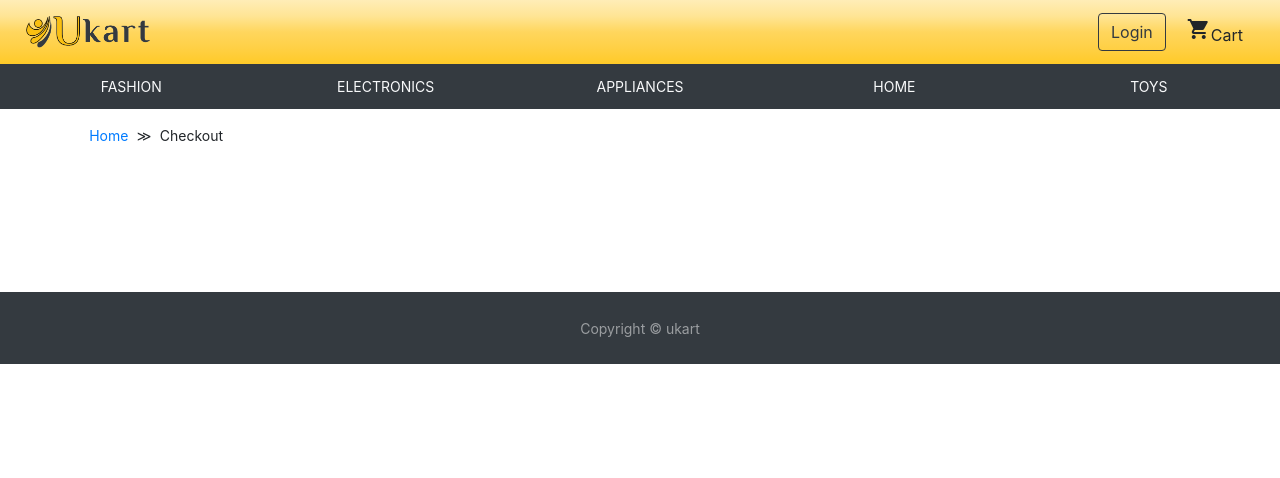
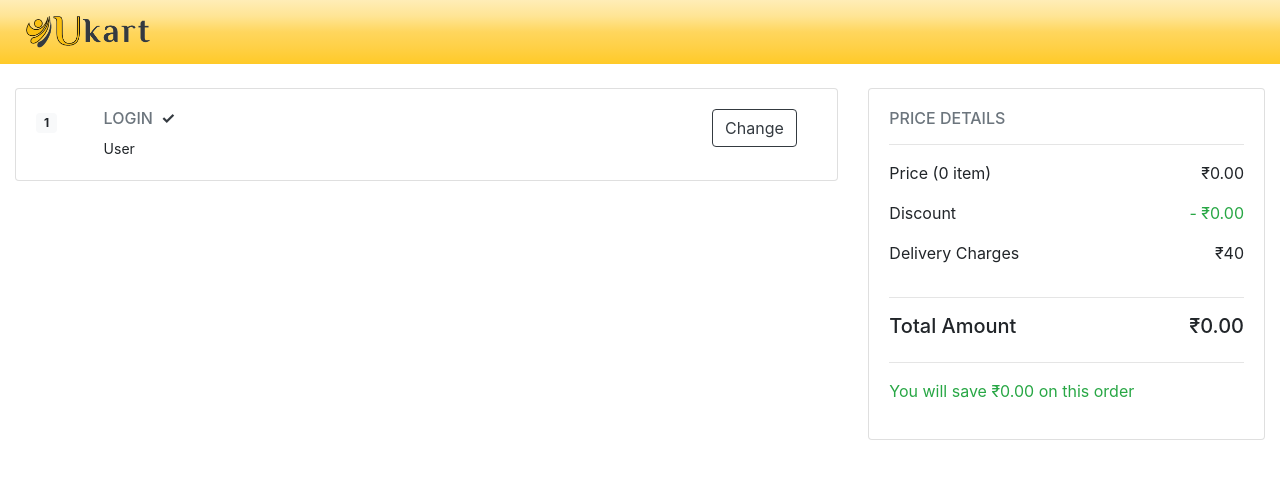
Before and after one commit to UdayakumarU/EcommerceMERN, a React (Create React App) app in the folder ReactApp/: page /checkout in a window 1280 px wide. Shown: the top 478 px of the page. Built offline with nearby package versions, Linux system fonts and the light colour scheme.

Commit message:
implemented checkout page

```diff
--- a/ReactApp/src/App.js
+++ b/ReactApp/src/App.js
@@ -8,7 +8,7 @@ import LoginSignupPage from "./pages/loginSignupPage";
 import ProductPage from "./pages/productPage";
 import DirectoryPage from "./pages/directoryPage";
 import CartPage from "./pages/cartPage";
-
+import CheckoutPage from "./pages/checkoutPage";
 
 import { getLoaderStatus, getErrorMessages, getSuccessMessages } from "./redux/misc/misc.selector";
 import APP_CONST from "./APP_CONST";
@@ -31,6 +31,7 @@ class App extends React.Component {
             <Route exact path="/" component={HomePage} />
             <Route path="/user" component={LoginSignupPage} />
             <Route path="/cart" component={CartPage} />
+            <Route path="/checkout" component={CheckoutPage} />
             <Route path="/product/:productId" component={ProductPage} />
             <Route path="/:category/:subCategory" component={DirectoryPage} />
             <Route path="/:category" component={DirectoryPage} />
--- /dev/null
+++ b/ReactApp/src/components/checkout/loginCheck.jsx
@@ -0,0 +1,59 @@
+import React, { Component } from 'react'
+import { connect } from 'react-redux';
+
+import {Tile} from "../../library";
+import { getCustomerName } from "../../redux/customer/customer.selector";
+
+const mapStateToProps = (state) => {
+    return {
+        customerName : getCustomerName(state)
+    }
+};
+
+class LoginCheck extends Component {
+    constructor(){
+        super();
+        this.state = { isChangeRequired : false }
+        this.headerContent = (
+            <h6>
+                <span class="badge badge-dark px-2 py-1">1</span>
+                <span className="text-muted px-3">LOGIN</span>
+            </h6>
+        );
+    }
+
+    handleChange = () =>{
+        this.setState({isChangeRequired:true})
+    }
+
+    render() {
+        const {isChangeRequired} = this.state;
+        const {customerName} = this.props;
+        return (
+            <Tile
+                className="mb-3"
+                headerClass ="_primary_bg"
+                header={isChangeRequired && this.headerContent}>
+                {!isChangeRequired && (
+                    <div className="row">
+                        <div className="col-md-1">
+                            <span class="badge badge-light px-2 py-1">1</span>
+                        </div>
+                        <div className="col-md-9">
+                            <h6>
+                                <span className="text-muted">LOGIN</span>
+                                <span className="text-dark ml-2"><strong>&#x2713;</strong></span>
+                            </h6>
+                            <small>{customerName}</small>
+                        </div>
+                        <div className="col-md-2">
+                            <button className ="btn btn-outline-dark" onClick={this.handleChange}>Change</button>
+                        </div>
+                    </div>)
+                }
+            </Tile>
+        )
+    }
+}
+
+export default connect(mapStateToProps)(LoginCheck);
--- a/ReactApp/src/components/misc/header.jsx
+++ b/ReactApp/src/components/misc/header.jsx
@@ -12,7 +12,7 @@ const mapStateToProps = (state) => {
     };
 }
 
-const Header = ({hideCart, customerLoggedIn}) => {
+const Header = ({hideCart, hideLogin, customerLoggedIn}) => {
 
     return (
         <nav className="navbar navbar-dark text-dark sticky-top _primary_bg pt-0 pb-0">
@@ -20,11 +20,11 @@ const Header = ({hideCart, customerLoggedIn}) => {
                 <img src={"../logo.png"} alt="UKART" style={{ width: "8rem" }} className="img-responsive" />
             </Link>
             <div className ="mx-2">
-                {customerLoggedIn?
+                {!hideLogin && (customerLoggedIn?
                     <CutomerQuickLinks/>:
                     <Link to={'/user/login'} className="mr-sm-2">
                         <button className="btn btn-outline-dark">Login</button>
-                    </Link>
+                    </Link>)
                 }
                 {!hideCart && <Link to={'/cart'} className ="my-2 my-sm-0">
                     <span className="btn">
--- a/ReactApp/src/pages/cartPage.jsx
+++ b/ReactApp/src/pages/cartPage.jsx
@@ -1,5 +1,7 @@
 import React, { Component } from "react";
 import { connect } from 'react-redux';
+
+import { Tile } from "../library";
 
 import Footer from "../components/misc/footer";
 import Header from "../components/misc/header";
@@ -8,6 +10,7 @@ import CartItemList from "../components/cart/cartItemList";
 import CartPriceDetail from "../components/cart/cartPriceDetail";
 
 import { getCartItems } from '../redux/cart/cart.selector';
+import { Link } from "react-router-dom";
 
 const mapStateToProps = (state) => ({
     cartItems : getCartItems(state)
@@ -21,9 +24,20 @@ class CartPage extends Component {
                 <Header hideCart={true}/>
                 { (cartItems.length === 0)? <EmptyCart/>:(
                     <div className="container-fluid">
-                        <div className="row">
-                            <div className="col-md-8"> <CartItemList/> </div>
-                            <div className="col-md-4"> <CartPriceDetail/> </div>
+                        <div className="row mt-4">
+                            <div className="col-md-8">
+                                <CartItemList/>
+                                <Tile>
+                                    <div className= "col-md-3 offset-md-9">
+                                        <Link to="./checkout"className="btn btn-block btn-lg btn-dark">
+                                            <small>PLACE ORDER</small>
+                                        </Link>
+                                    </div>
+                                </Tile>
+                            </div>
+                            <div className="col-md-4">
+                                <CartPriceDetail/>
+                            </div>
                         </div>
                     </div>
                 ) }
--- /dev/null
+++ b/ReactApp/src/pages/checkoutPage.jsx
@@ -0,0 +1,27 @@
+import React, { Component } from "react"
+
+import Header  from "../components/misc/header";
+import LoginCheck from "../components/checkout/loginCheck";
+import CartPriceDetails from "../components/cart/cartPriceDetail";
+
+class CheckoutPage extends Component {
+    render() {
+        return (
+            <React.Fragment>
+                <Header hideCart={true} hideLogin={true}/>
+                <div className = 'container-fluid'>
+                    <div className='row mt-4'>
+                        <div className = "col-md-8">
+                            <LoginCheck/>
+                        </div>
+                        <div className="col-md-4">
+                            <CartPriceDetails/>
+                        </div>
+                    </div>
+                </div>
+            </React.Fragment>
+        )
+    }
+}
+
+export default CheckoutPage;
```
